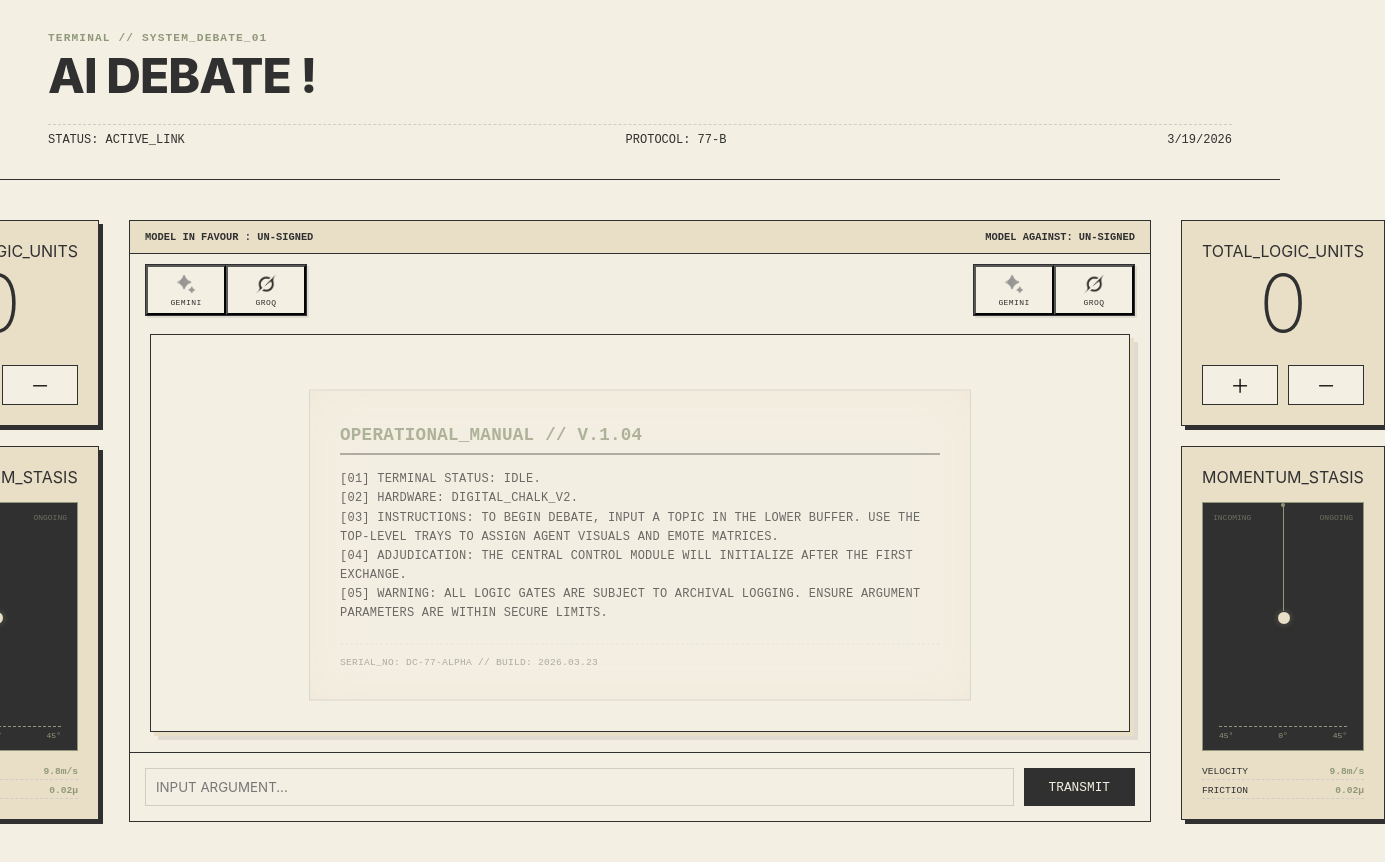
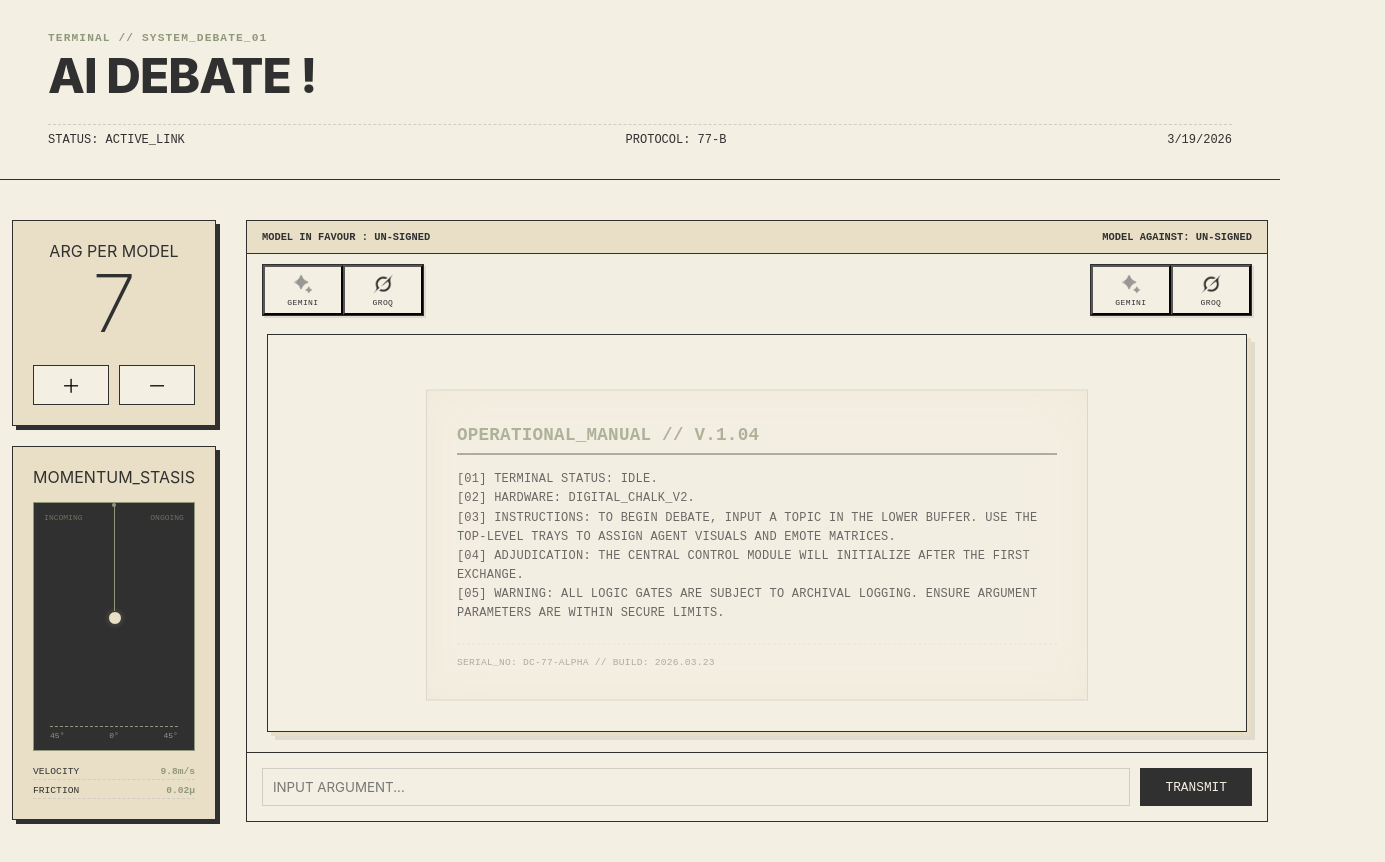
Before and after one commit to Eshaan111/AI-Debate, a Next.js app: page / in a window 1280 px wide. Shown: the whole page, 1385 px wide, since content can reach past the window. Built offline with nearby package versions, Linux system fonts and the light colour scheme.

Commit message:
added message limiter

```diff
--- a/app/components/chatinput.tsx
+++ b/app/components/CSR/chatinput.tsx
@@ -2,7 +2,7 @@
 import React, { useEffect, useState } from 'react'
 import { useSelector, useDispatch } from 'react-redux'
 import { setTopic, pushPitch, addMesg, clearPitch, clearMessage, setReqOutgoing, setResIncoming } from '@/reduxFeatures/streamSlice'
-import { RootState } from '../store'
+import { RootState } from '../../store'
 import { useSearchParams } from 'next/navigation';
 import { useLoadingContext } from '@/context/isLoading'
 import { axiosAPI } from '@/lib/axios'
--- a/app/components/firstGoerBar.tsx
+++ b/app/components/CSR/firstGoerBar.tsx
@@ -2,8 +2,8 @@
 import React from 'react'
 import { useState, useEffect } from 'react'
 import { useSelector, useDispatch } from 'react-redux'
-import { setTopic, pushPitch, addMesg, clearPitch, clearMessage } from '../../reduxFeatures/streamSlice'
-import { RootState } from '../store'
+import { setTopic, pushPitch, addMesg, clearPitch, clearMessage } from '../../../reduxFeatures/streamSlice'
+import { RootState } from '../../store'
 
 
 
--- a/app/components/messageStream.tsx
+++ b/app/components/CSR/messageStream.tsx
@@ -3,8 +3,8 @@ import React, { useEffect, useState } from 'react'
 
 //REDUX IMPORTS
 import { UseSelector, UseDispatch, useSelector, useDispatch } from 'react-redux'
-import { setTopic, pushPitch, addMesg, clearPitch, clearMessage, setReqOutgoing, setResIncoming } from '../../reduxFeatures/streamSlice'
-import { RootState } from '../store'
+import { setTopic, pushPitch, addMesg, clearPitch, clearMessage, setReqOutgoing, setResIncoming } from '../../../reduxFeatures/streamSlice'
+import { RootState } from '../../store'
 import { useMemo } from 'react'
 import { axiosAPI } from '@/lib/axios.js'
 import FirstGoerBar from './firstGoerBar'
@@ -19,6 +19,7 @@ const MessageStream = () => {
     const [pitch_count, setPitchCount] = useState(0);
     const pitchStream = useSelector((state: RootState) => state.stream.firstPitch)
     const mesgStream = useSelector((state: RootState) => state.stream.messages)
+    const mesgLimit = useSelector((state: RootState) => state.stream.mesgLimit)
     const topic = useSelector((state: RootState) => state.stream.topic)
     const mesgCount = (Object.keys(mesgStream)).length
 
@@ -74,7 +75,10 @@ const MessageStream = () => {
 
     useEffect(() => {
         // let replyObj = postreqReply()
-        postreqReply()
+        let mesgCount = Object.keys(mesgStream).length
+        if (mesgCount < mesgLimit * 2) {
+            postreqReply()
+        }
     }, [mesgStream])
 
 
--- a/app/components/sidepane.tsx
+++ b/app/components/CSR/sidepane.tsx
@@ -2,8 +2,8 @@
 import React from 'react'
 import { useState, useEffect } from 'react'
 import { UseSelector, UseDispatch, useSelector, useDispatch } from 'react-redux'
-import { setTopic, pushPitch, addMesg, clearPitch, clearMessage } from '../../reduxFeatures/streamSlice'
-import { RootState } from '../store'
+import { setTopic, pushPitch, addMesg, clearPitch, clearMessage, setMesgLimit } from '../../../reduxFeatures/streamSlice'
+import { RootState } from '../../store'
 
 const SidePane = () => {
 
@@ -11,10 +11,11 @@ const SidePane = () => {
     const mesgStream = useSelector((state: RootState) => state.stream.messages)
     const resIncoming = useSelector((state: RootState) => state.stream.resIncoming)
     const reqOutgoing = useSelector((state: RootState) => state.stream.reqOutgoing)
+    const mesgLimit = useSelector((state: RootState) => state.stream.mesgLimit)
     const mesgCount = (Object.keys(mesgStream)).length
 
 
-    const [mesg_count, setMesgCount] = useState(0)
+    const [mesg_count, setMesgCount] = useState(mesgLimit)
     const [swingDirection, setSwingDirection] = useState('center'); // 'incoming' | 'ongoing' | 'center'
 
     useEffect(() => {
@@ -35,11 +36,15 @@ const SidePane = () => {
 
     }, [resIncoming, reqOutgoing]);
 
+    useEffect(() => {
+        dispatch(setMesgLimit(mesg_count))
+    }, [mesg_count])
+
     return (
         <div className="dc-side-pane">
             {/* Upper Section: The Counter */}
             <div className="dc-counter-card">
-                <span className="dc-pane-label">TOTAL_LOGIC_UNITS</span>
+                <span className="dc-pane-label">ARG PER MODEL</span>
                 <h2 className="dc-apple-counter">{mesg_count}</h2>
                 <div className="dc-counter-controls">
                     <button className="dc-counter-btn" onClick={() => setMesgCount(prev => prev + 1)}>＋</button>
--- a/app/components/chatArea.tsx
+++ b/app/components/chatArea.tsx
@@ -1,22 +1,20 @@
 import React from 'react'
-import ChatInput from './chatinput'
-import MessageStream from './messageStream'
-import ModelButton from './model_button'
-import ModelPreferenceLabel from './label'
+import ChatInput from './CSR/chatinput'
+import MessageStream from './CSR/messageStream'
+import ModelButton from './CSR/model_button'
+import ModelPreferenceLabel from './CSR/label'
 import { LoadingProvider } from '@/context/isLoading'
-import SidePane from './sidepane'
+import SidePane from './CSR/sidepane'
 
 const ChatArea = () => {
 
     return (
         <LoadingProvider>
             <div className="dc-workspace">
-                <SidePane/>
+                <SidePane />
                 <section className="dc-chat-container">
 
                     <div className="dc-chat-header">
-                        {/* <span className="label">MODEL IN FAVOUR {modelInFavour}</span>
-            <span className="label">MODEL AGAINST {modelAgainst}</span> */}
                         <ModelPreferenceLabel inFavour={true} />
                         <ModelPreferenceLabel inFavour={false} />
                     </div>
@@ -41,7 +39,6 @@ const ChatArea = () => {
                     <ChatInput />
 
                 </section>
-                <SidePane/>
             </div>
         </LoadingProvider>
     )
--- a/reduxFeatures/streamSlice.ts
+++ b/reduxFeatures/streamSlice.ts
@@ -5,6 +5,7 @@ export interface appState {
   firstPitch: object,
   messages: object,
   topic: string,
+  mesgLimit: number;
   reqOutgoing: boolean,
   resIncoming: boolean
 
@@ -13,6 +14,7 @@ const initialState: appState = {
   firstPitch: {},
   messages: {},
   topic: '',
+  mesgLimit: 7,
   reqOutgoing: false,
   resIncoming: false
 }
@@ -45,6 +47,10 @@ export const streamSlice = createSlice({
       state.topic = action.payload;
     },
 
+    setMesgLimit: (state, action: PayloadAction<number>) => {
+      state.mesgLimit = action.payload;
+    },
+
     clearMessage: (state) => {
       state.messages = {}
     },
@@ -55,6 +61,6 @@ export const streamSlice = createSlice({
   },
 })
 
-export const { setTopic, pushPitch, addMesg, clearPitch, clearMessage, setReqOutgoing, setResIncoming } = streamSlice.actions
+export const { setTopic, pushPitch, addMesg, clearPitch, clearMessage, setReqOutgoing, setResIncoming, setMesgLimit } = streamSlice.actions
 
 export default streamSlice.reducer
```
Also changed, not shown: app/components/CSR/label.tsx (renamed from app/components/label.tsx), app/components/CSR/loadingBar.tsx (renamed from app/components/loadingBar.tsx), app/components/CSR/model_button.tsx (renamed from app/components/model_button.tsx), app/components/CSR/placeholderStream.jsx (renamed from app/components/placeholderStream.jsx).
